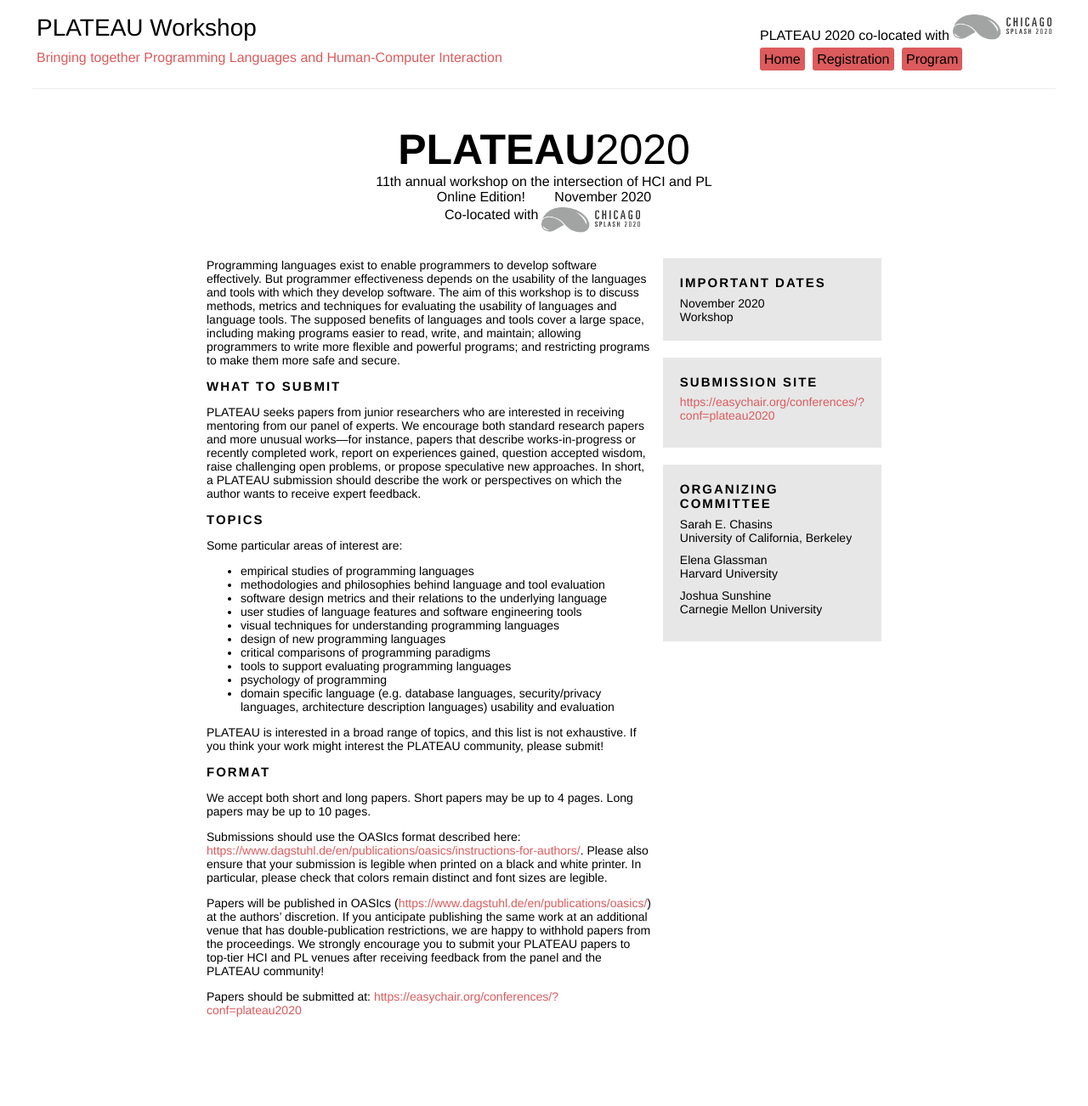
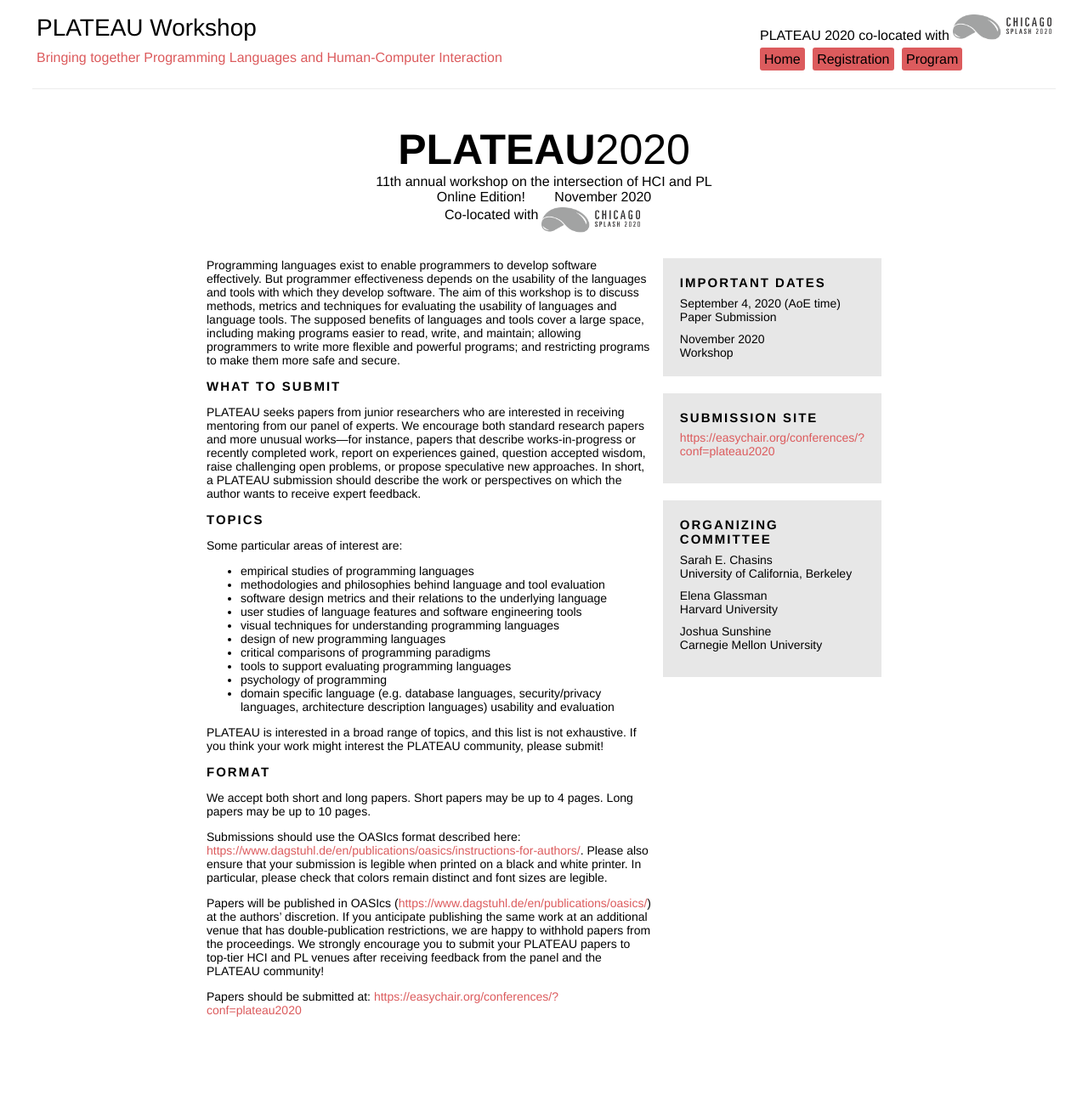
Before and after one commit to plateau-workshop/plateau-2020, a Jekyll site: the page built from index.html, in a window 1280 px wide. Shown: the whole page at 85% size. Built offline with Jekyll 4.4.1, drawn with Linux system fonts in a browser that asks for light colours.

Commit message:
Update default.html

```diff
--- a/_layouts/default.html
+++ b/_layouts/default.html
@@ -109,7 +109,7 @@
     Important Dates
     </div>
 
-      {% if site.submission_datec%}
+      {% if site.submission_date %}
     <div class="margin-bottom">
       <div class="slightlybold">
         {{ site.submission_date | escape }} (AoE time)
```
